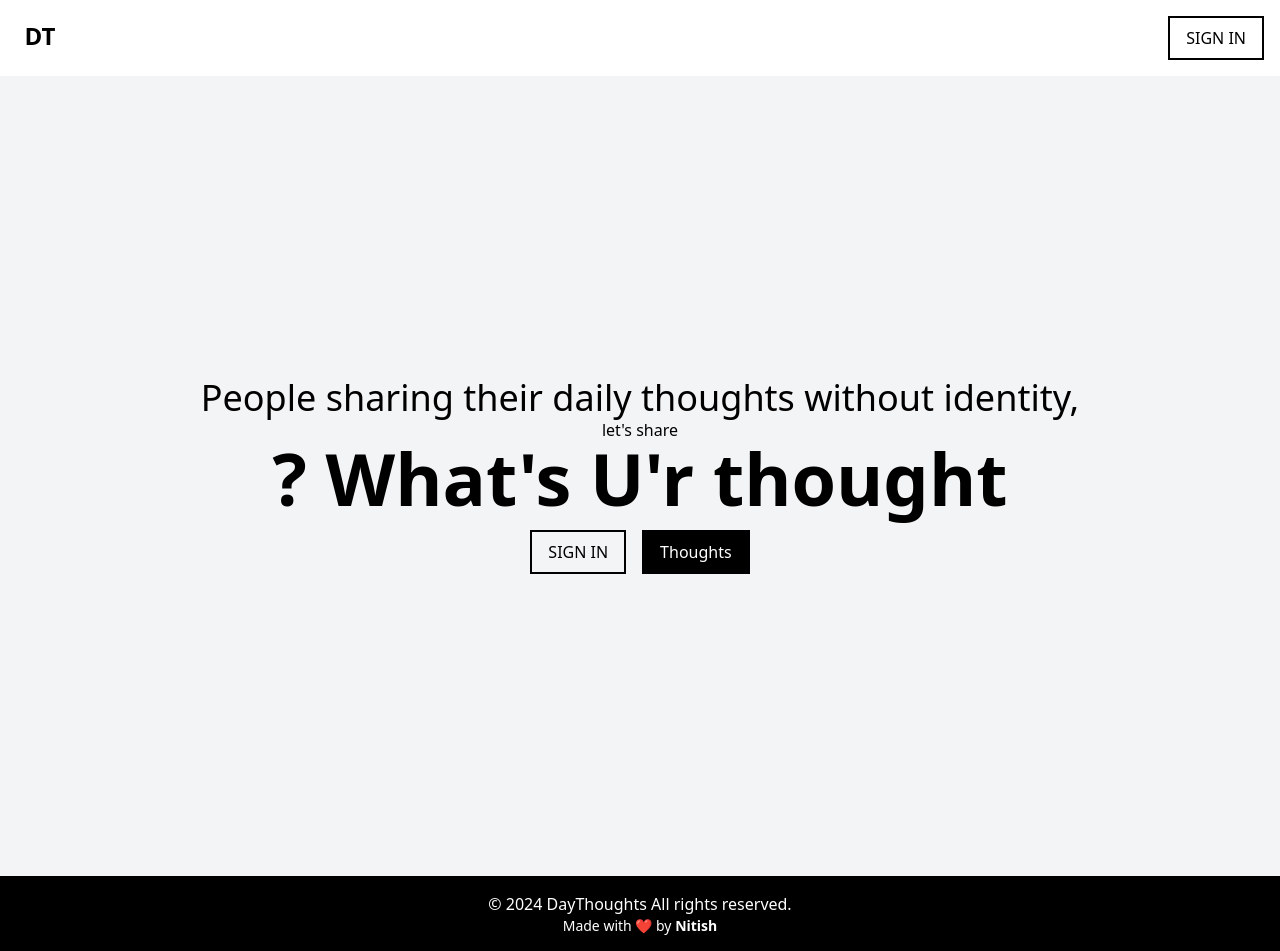
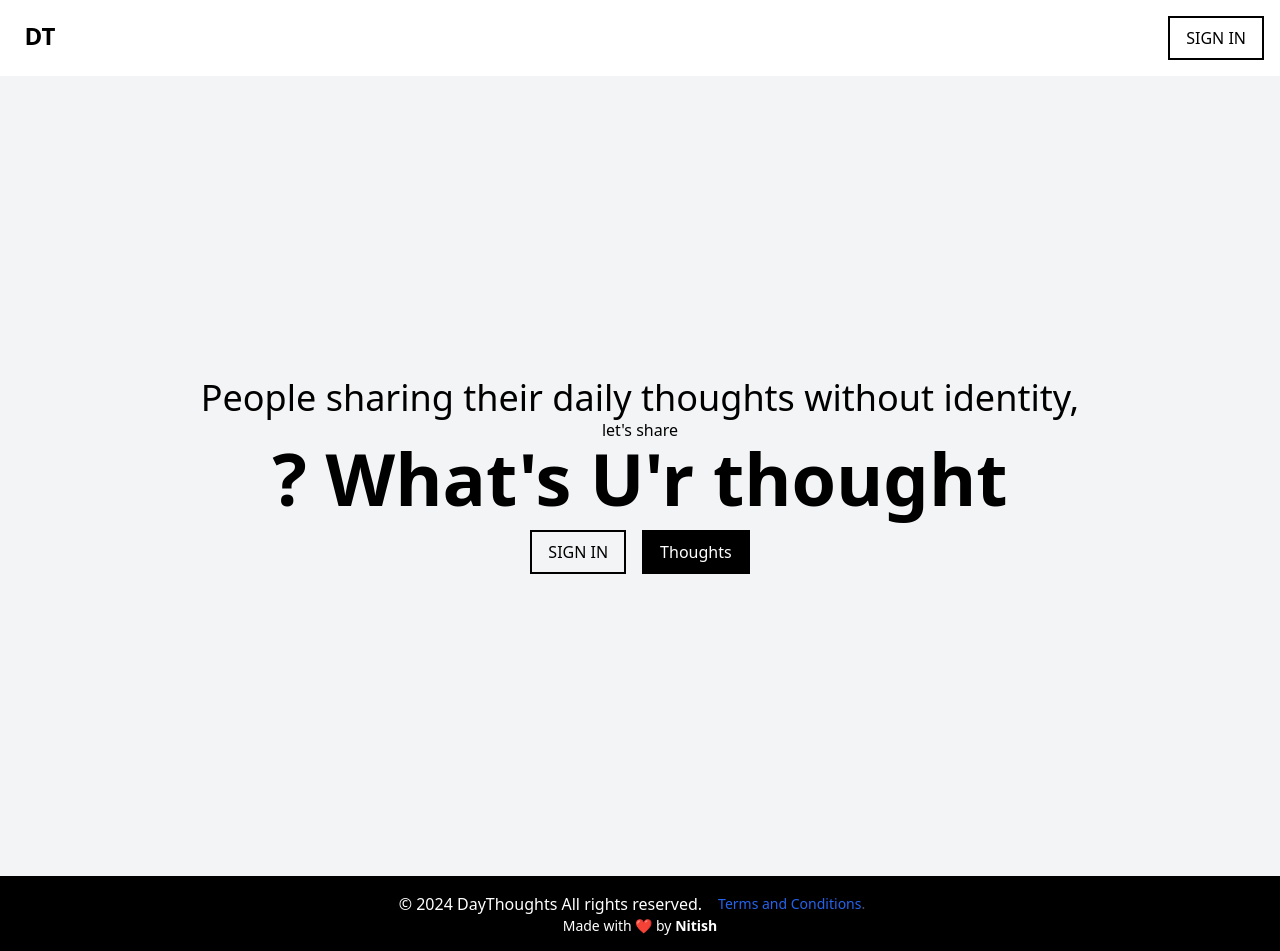
Before and after one commit to devlpr-nitish/DailyThought_frontend, a React (Vite) app: page / in a window 1280 px wide. Shown: the top 951 px of the page. Built offline with nearby package versions, Linux system fonts and the light colour scheme.

Commit message:
terms and conditions added

```diff
--- a/components/Footer.jsx
+++ b/components/Footer.jsx
@@ -1,4 +1,5 @@
-import React from 'react';
+import React from "react";
+import { Link } from "react-router-dom";
 
 const Footer = () => {
   return (
@@ -6,7 +7,18 @@ const Footer = () => {
       <div className="container mx-auto text-center">
         {/* Copyright and Made with Heart */}
         <div className="mb-4">
-          <p>&copy; 2024 DayThoughts All rights reserved.</p>
+          <div className="flex justify-center items-center flex-wrap">
+            <p>&copy; 2024 DayThoughts All rights reserved.</p>
+            <div className="text-sm text-gray-600 mx-4">
+              <Link
+                to="/terms-conditions"
+                className="text-blue-600 hover:underline"
+              >
+                Terms and Conditions
+              </Link>
+              .
+            </div>
+          </div>
           <p className="text-sm">
             Made with ❤️ by <span className="font-semibold">Nitish</span>
           </p>
```
